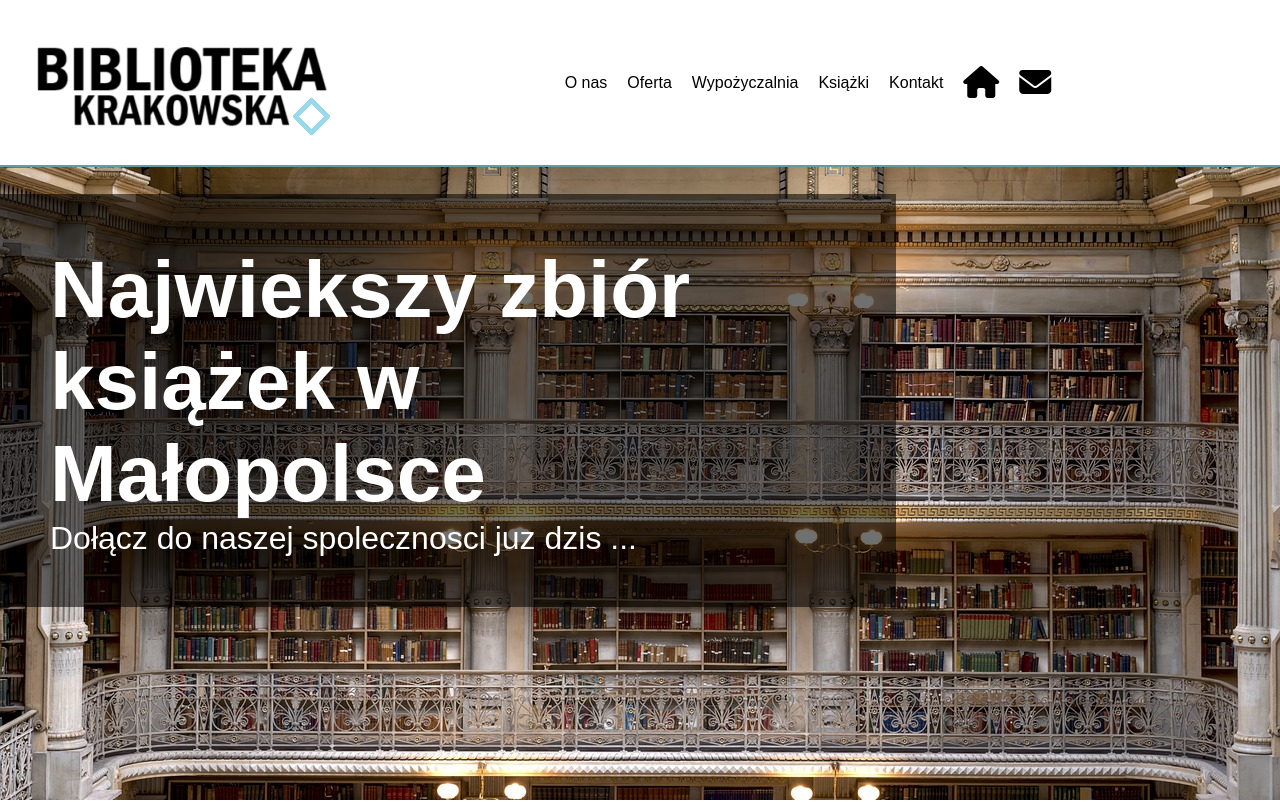
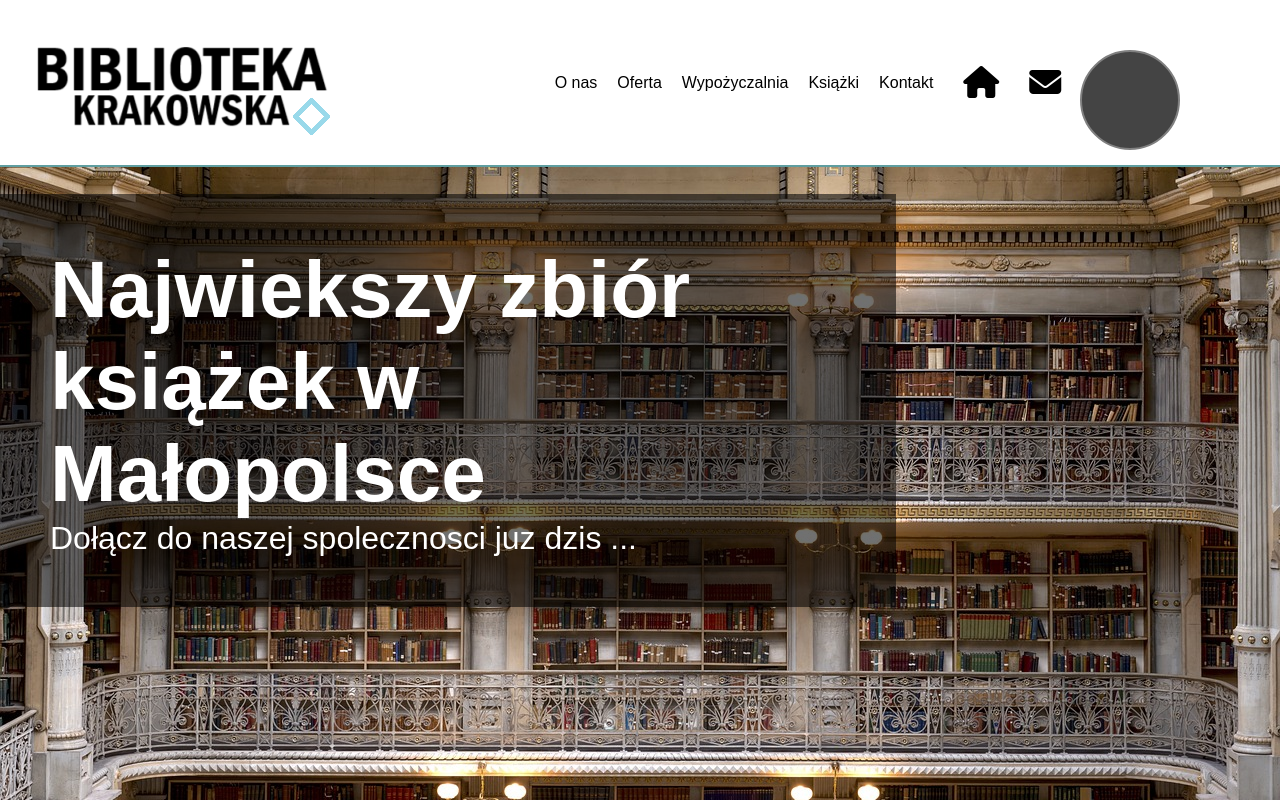
Before and after one commit to marcinoles87/biblioteka, a React (Create React App) app: page / in a window 1280 px wide. Shown: the top 802 px of the page. Built offline with nearby package versions, Linux system fonts and the light colour scheme; no server answers; a web font is replaced by a local one.

Commit message:
add new function

```diff
--- a/src/App.css
+++ b/src/App.css
@@ -77,6 +77,29 @@ html{
 .nav-elements ul a:hover{
   font-size: larger;
 
+}
+
+.nav-elements ul li i{
+  margin-left: 10px;
+}
+
+/*home*/
+
+.home{
+  position: fixed;
+  top: 50px;
+  right: 100px;
+  width: 100px;
+  height: 100px;
+  border: 2px solid gray;
+  border-radius: 150px;
+  background-color: #444444;
+  z-index: 10010;
+  transition: 1s ease;
+}
+
+.home:hover{
+  height: 400px;
 }
 
 /*main*/
--- a/src/App.js
+++ b/src/App.js
@@ -128,6 +128,7 @@ const getData = () =>{
           <Main></Main>
           <Header></Header>
 
+          <div className='home'></div>
 
           <div className='news-container'>
 
--- a/src/components/Nav.js
+++ b/src/components/Nav.js
@@ -15,8 +15,8 @@ function Nav() {
          <li><Link to={'/wypozyczalnia'}>Wypożyczalnia</Link></li>
           <li><Link to={'/ksiazki'}>Książki</Link></li>
           <li><a href='#kontakt'>Kontakt</a></li>
-          <li><i class="fa-solid fa-house fa-2xl"></i></li>
-          <li><i class="fa-solid fa-envelope fa-2xl"></i></li>
+          <li><i className="fa-solid fa-house fa-2xl"></i></li>
+          <li><i className="fa-solid fa-envelope fa-2xl"></i></li>
 
 
         </ul>
```
